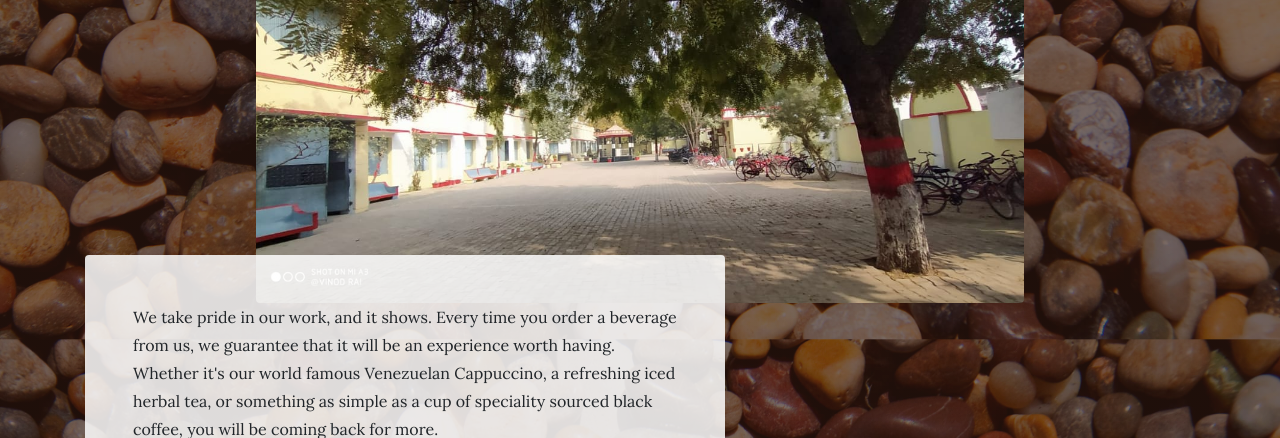
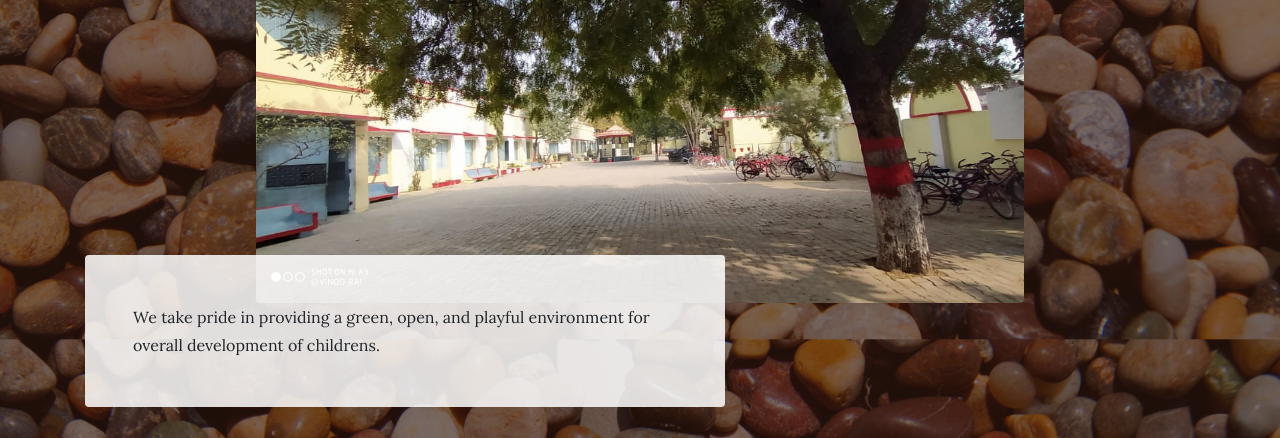
Before and after one commit to mnthnjain/bhagwan-mahaveer-baal-sanskar.github.io, a website: page infrastructure.html in a window 1280 px wide. Shown: the part 514-952 px from the top of the page. Drawn offline with Linux system fonts and the light colour scheme.

Commit message:
changed the content of infrastructure file

```diff
--- a/infrastructure.html
+++ b/infrastructure.html
@@ -139,12 +139,7 @@
           <div class="product-item-description d-flex mr-auto">
             <div class="bg-faded p-5 rounded">
               <p class="mb-0">
-                We take pride in our work, and it shows. Every time you order a
-                beverage from us, we guarantee that it will be an experience
-                worth having. Whether it's our world famous Venezuelan
-                Cappuccino, a refreshing iced herbal tea, or something as simple
-                as a cup of speciality sourced black coffee, you will be coming
-                back for more.
+                We take pride in providing a green, open, and playful environment for overall development of childrens.
               </p>
             </div>
           </div>
```
